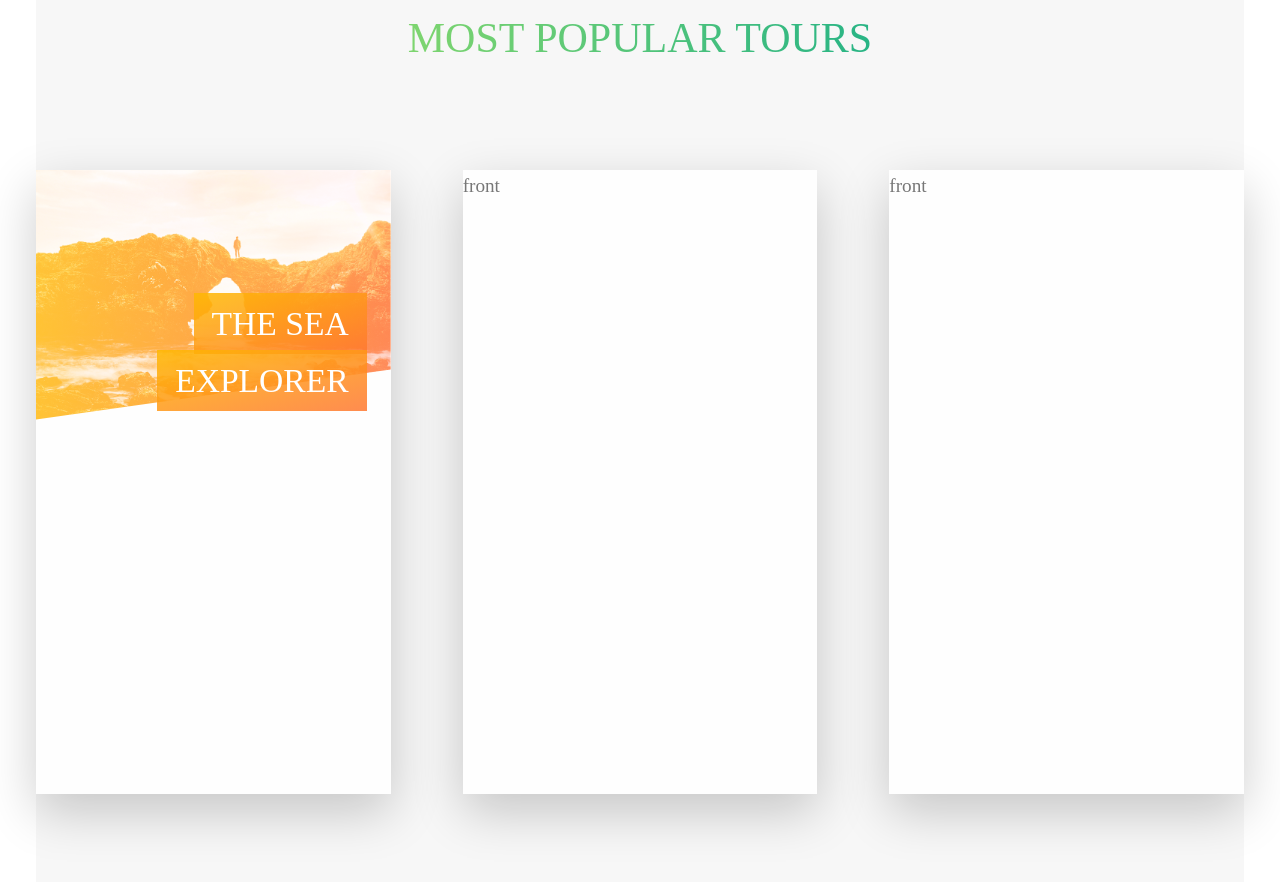
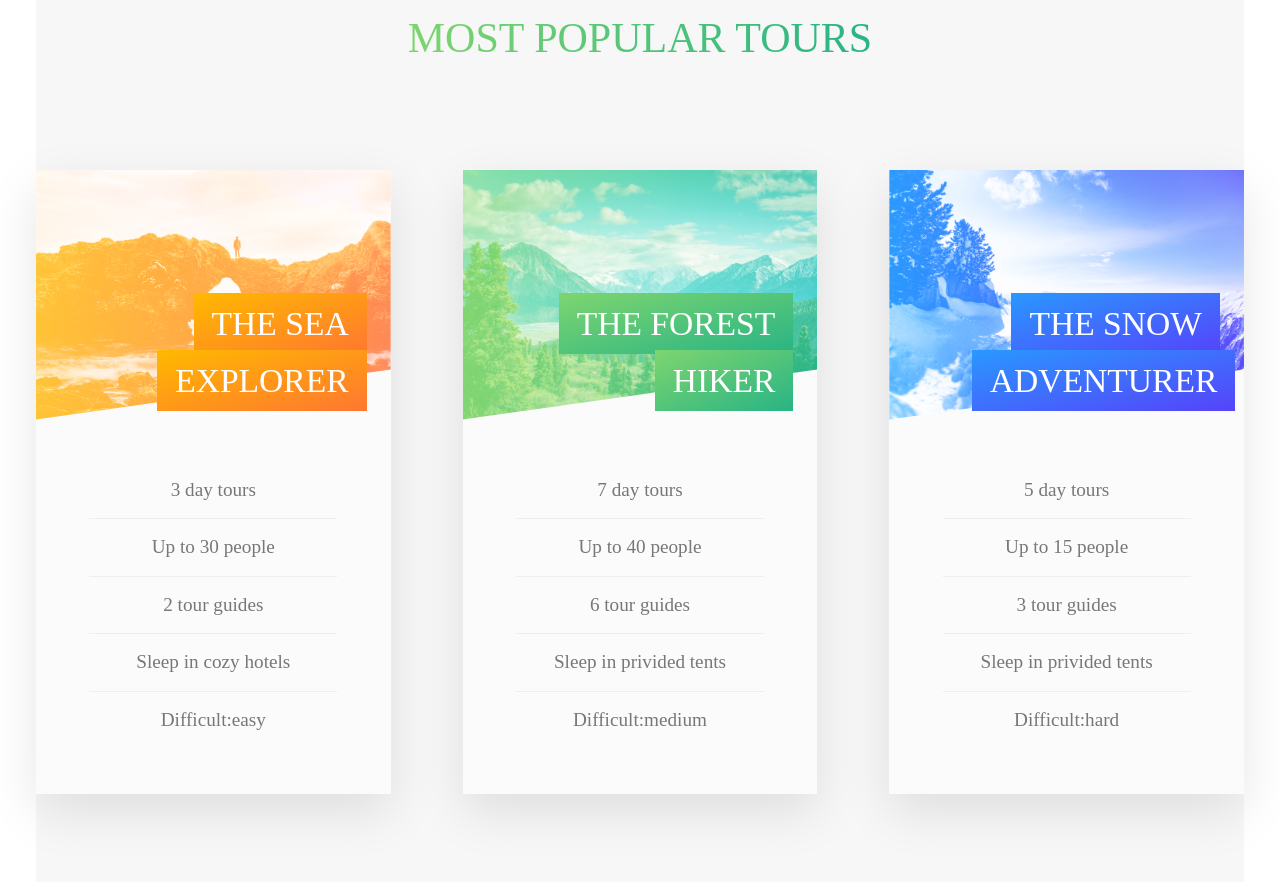
Before and after one commit to wu-honghao/outdoors, a website: page index.html in a window 1280 px wide. Shown: the part 3989-4871 px from the top of the page. Drawn offline with Linux system fonts and the light colour scheme.

Commit message:
feat: section-tours

```diff
--- a/index.html
+++ b/index.html
@@ -147,28 +147,104 @@
           <div class="card">
             <div class="card__side_front">
               <div class="card__picture card__picture-1">&nbsp;</div>
+
               <div class="card__heading">
                 <span class="card__heading-span card__heading-span_1">
                   the sea explorer
                 </span>
               </div>
-              <div class="card__details"></div>
+
+              <div class="card__details">
+                <ul>
+                  <li>3 day tours</li>
+                  <li>Up to 30 people</li>
+                  <li>2 tour guides</li>
+                  <li>Sleep in cozy hotels</li>
+                  <li>Difficult:easy</li>
+                </ul>
+              </div>
             </div>
-            <div class="card__side_back card__side_back-1">back</div>
+
+            <div class="card__side_back card__side_back-1">
+              <div class="card__cta">
+                <div class="card__price-box u-margin-bottom-medium">
+                  <p class="card__price-only">only</p>
+                  <p class="card__price-value">$297</p>
+                </div>
+
+                <a href="#" class="btn btn_white"> Book now! </a>
+              </div>
+            </div>
           </div>
         </div>
 
         <div class="col-1-of-3">
           <div class="card">
-            <div class="card__side_front">front</div>
-            <div class="card__side_back card__side_back-1">back</div>
+            <div class="card__side_front">
+              <div class="card__picture card__picture-2">&nbsp;</div>
+
+              <div class="card__heading">
+                <span class="card__heading-span card__heading-span_2">
+                  the forest hiker
+                </span>
+              </div>
+
+              <div class="card__details">
+                <ul>
+                  <li>7 day tours</li>
+                  <li>Up to 40 people</li>
+                  <li>6 tour guides</li>
+                  <li>Sleep in privided tents</li>
+                  <li>Difficult:medium</li>
+                </ul>
+              </div>
+            </div>
+
+            <div class="card__side_back card__side_back-2">
+              <div class="card__cta">
+                <div class="card__price-box u-margin-bottom-medium">
+                  <p class="card__price-only">only</p>
+                  <p class="card__price-value">$497</p>
+                </div>
+
+                <a href="#" class="btn btn_white"> Book now! </a>
+              </div>
+            </div>
           </div>
         </div>
 
         <div class="col-1-of-3">
           <div class="card">
-            <div class="card__side_front">front</div>
-            <div class="card__side_back card__side_back-1">back</div>
+            <div class="card__side_front">
+              <div class="card__picture card__picture-3">&nbsp;</div>
+
+              <div class="card__heading">
+                <span class="card__heading-span card__heading-span_3">
+                  the snow adventurer
+                </span>
+              </div>
+
+              <div class="card__details">
+                <ul>
+                  <li>5 day tours</li>
+                  <li>Up to 15 people</li>
+                  <li>3 tour guides</li>
+                  <li>Sleep in privided tents</li>
+                  <li>Difficult:hard</li>
+                </ul>
+              </div>
+            </div>
+
+            <div class="card__side_back card__side_back-3">
+              <div class="card__cta">
+                <div class="card__price-box u-margin-bottom-medium">
+                  <p class="card__price-only">only</p>
+                  <p class="card__price-value">$897</p>
+                </div>
+
+                <a href="#" class="btn btn_white"> Book now! </a>
+              </div>
+            </div>
           </div>
         </div>
       </div>
--- a/sass/abstracts/_variables.scss
+++ b/sass/abstracts/_variables.scss
@@ -4,6 +4,9 @@ $color-primary-dark: #28b485;
 
 $color-secondary-light: #ffb900;
 $color-secondary-dark: #ff7730;
+
+$color-tertiary-light: #2998ff;
+$color-tertiary-dark: #5643fa;
 
 $color-grey-dark: #777;
 $color-white: #fff;
@@ -14,5 +17,6 @@ $gutter-vertical: 8rem;
 $gutter-horizontal: 6rem;
 
 $color-grey-light-1: #f7f7f7;
+$color-grey-light-2: #eee;
 
 $default-font-size: 1.6rem;
--- a/sass/component/_card.scss
+++ b/sass/component/_card.scss
@@ -10,8 +10,8 @@
 
   &__side_front {
     position: absolute;
-    background-color: rgba($color-white, 0.8);
-    box-shadow: 0 1.5rem 4rem rgba($color-black, 0.2);
+    background-color: rgba($color-white, 0.5);
+    box-shadow: 0 1.5rem 4rem rgba($color-black, 0.1);
     backface-visibility: hidden;
 
     height: 52rem;
@@ -37,6 +37,22 @@
         to right bottom,
         $color-secondary-light,
         $color-secondary-dark
+      );
+    }
+
+    &-2 {
+      background-image: linear-gradient(
+        to right bottom,
+        $color-primary-light,
+        $color-primary-dark
+      );
+    }
+
+    &-3 {
+      background-image: linear-gradient(
+        to right bottom,
+        $color-tertiary-light,
+        $color-tertiary-dark
       );
     }
   }
@@ -66,6 +82,24 @@
         ),
         url(../image/nat-5.jpg);
     }
+
+    &-2 {
+      background-image: linear-gradient(
+          to right,
+          $color-primary-light,
+          $color-primary-dark
+        ),
+        url(../image/nat-6.jpg);
+    }
+
+    &-3 {
+      background-image: linear-gradient(
+          to right,
+          $color-tertiary-light,
+          $color-tertiary-dark
+        ),
+        url(../image/nat-7.jpg);
+    }
   }
 
   &__heading {
@@ -90,9 +124,74 @@
     &_1 {
       background-image: linear-gradient(
         to right bottom,
-        rgba(255, 185, 0, 0.85),
-        rgba(255, 119, 48, 0.85)
+        $color-secondary-light,
+        $color-secondary-dark
+      );
+    }
+
+    &_2 {
+      background-image: linear-gradient(
+        to right bottom,
+        $color-primary-light,
+        $color-primary-dark
+      );
+    }
+
+    &_3 {
+      background-image: linear-gradient(
+        to right bottom,
+        $color-tertiary-light,
+        $color-tertiary-dark
       );
     }
   }
+
+  &__details {
+    text-align: center;
+
+    ul {
+      // 去除项目符号
+      list-style: none;
+      width: 70%;
+      margin: 3.5rem auto;
+
+      li {
+        padding: 1rem;
+
+        &:not(:last-child) {
+          border-bottom: 1px solid $color-grey-light-2;
+        }
+      }
+    }
+  }
+
+  &__cta {
+    width: 80%;
+    position: absolute;
+    left: 50%;
+    top: 50%;
+    transform: translate(-50%, -50%);
+    text-align: center;
+    > .btn {
+      z-index: 10;
+      -webkit-backface-visibility: hidden;
+      backface-visibility: hidden;
+    }
+  }
+
+  &__price {
+    &-box {
+      color: white;
+    }
+
+    &-only {
+      font-size: 1.4rem;
+      text-transform: uppercase;
+    }
+
+    &-value {
+      font-size: 6rem;
+      font-weight: 100;
+    }
+  }
 }
```
Also changed, not shown: css/main.css.
